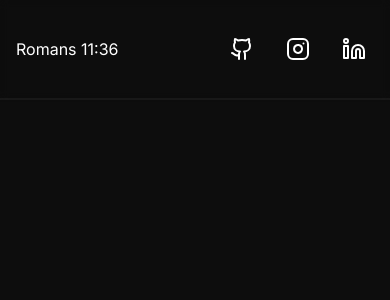
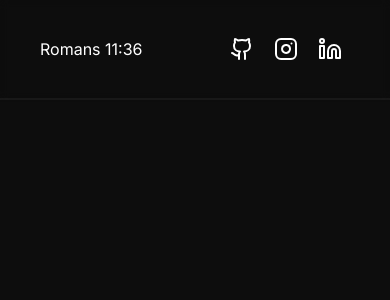
Before and after one commit to luizredig/portfolio, a Next.js app: page / in a window 390 px wide. Shown: the top 300 px of the page. Built offline with nearby package versions, Linux system fonts and the light colour scheme.

Commit message:
fix: ensure Header size changes depending on screen size

```diff
--- a/src/components/header.tsx
+++ b/src/components/header.tsx
@@ -12,7 +12,7 @@ import {
 const Header = () => {
   return (
     <>
-      <Card className="fixed flex h-[100px] w-full flex-row items-center justify-between rounded-none border-2 border-x-0 border-t-0 border-white border-white/5 bg-transparent px-4 backdrop-blur-sm sm:px-4 md:px-20 lg:px-40">
+      <Card className="fixed flex h-[100px] w-full min-w-[320px] flex-row items-center justify-between rounded-none border-2 border-x-0 border-t-0 border-white border-white/5 bg-transparent px-10 backdrop-blur-sm sm:px-10 md:px-20 lg:px-40">
         <Drawer>
           <DrawerTrigger asChild>
             <h1 className="text-white">Romans 11:36</h1>
@@ -26,7 +26,7 @@ const Header = () => {
             </div>
           </DrawerContent>
         </Drawer>
-        <div className="flex flex-row gap-4">
+        <div className="flex flex-row gap-1 sm:gap-4 md:gap-4 lg:gap-4 ">
           <a href="https://github.com/luizredig" target="_blank">
             <Button
               variant={"outline"}
```
